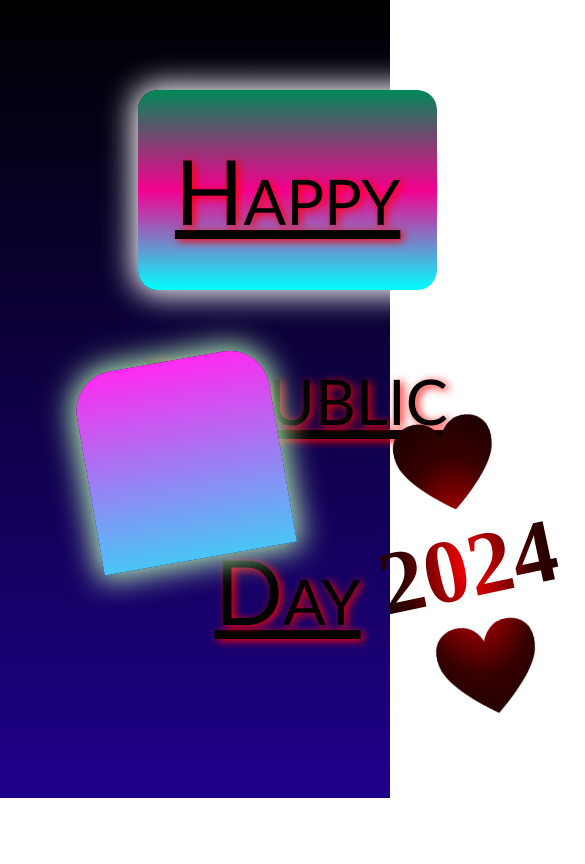
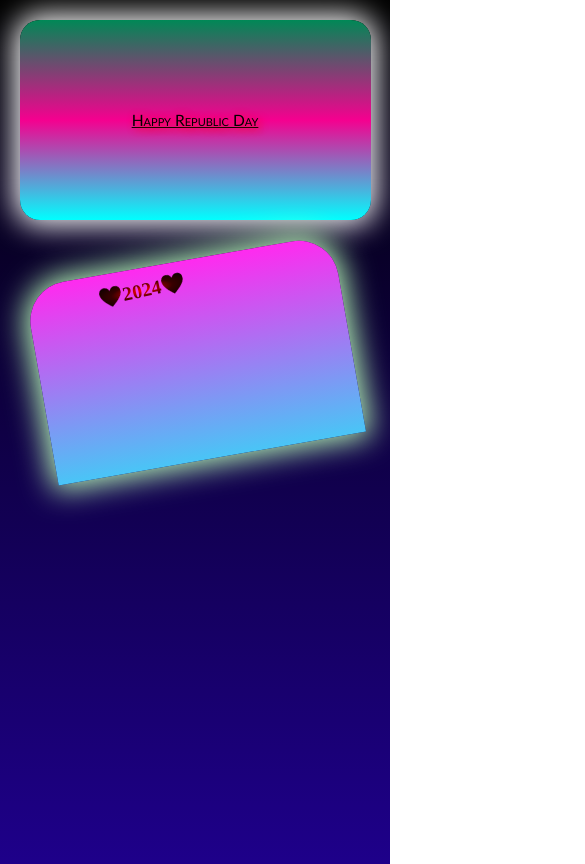
Before and after one commit to ADYAJHA7481/NewYear, a plain HTML site: page index.html in a window 390 px wide. Shown: the whole page, 585 px wide, since content can reach past the window. Drawn offline with Linux system fonts and the light colour scheme.

Commit message:
Add Media Quires to make responsive

```diff
--- a/index.css
+++ b/index.css
@@ -1,14 +1,15 @@
 body {
     background: linear-gradient(#000000, #1e008a);
     background-repeat: no-repeat;
-    height: 700px;
+    min-height: 100vh;
+    margin: 0;
 }
 
 .container {
     height: 200px;
     width: 80%;
     background: linear-gradient(rgb(0, 136, 86), rgb(245, 0, 143), aqua);
-    margin: 20px 130px;
+    margin: 20px auto; /* Center the container horizontally and provide space around it */
     box-shadow: 0px 0px 30px 5px rgb(255, 255, 255);
     border-radius: 20px;
 }
@@ -16,7 +17,7 @@ body {
 .container p {
     text-align: center;
     line-height: 200px;
-    font-size: 90px;
+    font-size: 4vw;
     font-variant: small-caps;
     font-family: 'Trebuchet MS', 'Lucida Sans Unicode', 'Lucida Grande', 'Lucida Sans', Arial, sans-serif;
     text-decoration: underline;
@@ -27,27 +28,41 @@ body {
     height: 200px;
     width: 50%;
     background: linear-gradient(to top, #49c5f6, #ff2aef);
-    margin-top: 50px;
+    margin-top: 5%;
     position: absolute;
-    margin-left: 20%;
+    left: 25%;
     border-radius: 40px 40px 0px 0px;
     transform: rotate(-10deg);
     box-shadow: 0px 0px 30px 5px rgb(187, 255, 187);
-
 }
 
 h1 {
     position: absolute;
-    margin-top: 100px;
-    rotate: -12deg;
-    margin-left: 370px;
+    margin-top: 10%;
+    left: 40%;
+    transform: rotate(-12deg);
     z-index: 1;
     background: transparent;
     background: radial-gradient(red, rgb(55, 0, 0), black);
     -webkit-text-fill-color: transparent;
     background-clip: text;
     -webkit-background-clip: text;
-    font-size: 90px;
+    font-size: 5vw;
     text-align: center;
+}
 
+/* Media queries for responsiveness */
+@media (max-width: 768px) {
+    .container {
+        width: 90%;
+    }
+
+    .con {
+        width: 80%;
+        left: 10%;
+    }
+
+    h1 {
+        left: 25%;
+    }
 }
```
